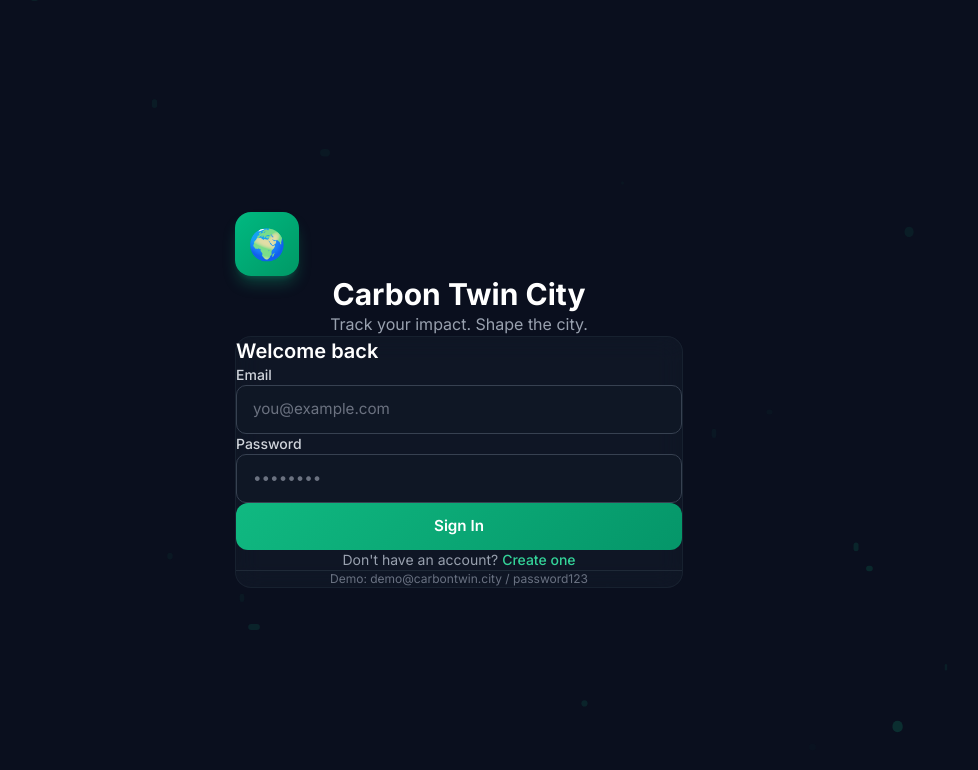
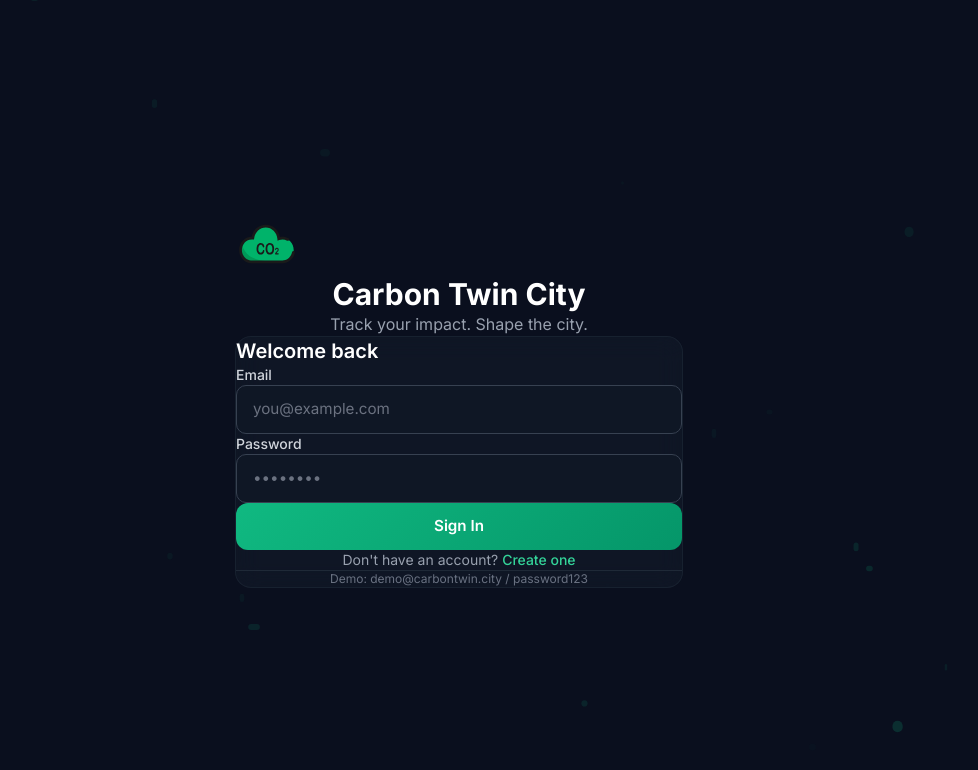
Before and after one commit to KD-2304/CarbonTwin, a React (Vite) app in the folder client/: page /login in a window 1280 px wide. Shown: the top 770 px of the page, without its empty margins (181-1159 px from the left). Built offline with nearby package versions, Linux system fonts and the light colour scheme.

Commit message:
feat: add login and landing pages with logo asset and server gitignore configuration

```diff
--- a/client/src/pages/Landing.jsx
+++ b/client/src/pages/Landing.jsx
@@ -75,9 +75,7 @@ export default function Landing() {
       <header className="border-b border-white/5 relative z-10 backdrop-blur-md bg-[#0a0f1e]/60 sticky top-0">
         <div className="max-w-7xl mx-auto px-6 h-20 flex items-center justify-between">
           <Link to="/" className="flex items-center gap-3 group">
-            <div className="w-10 h-10 rounded-xl bg-gradient-to-br from-green-500 to-cyan-500 flex items-center justify-center text-white font-bold text-lg shadow-lg shadow-green-500/20 group-hover:scale-105 transition-transform">
-              🌍
-            </div>
+            <img src="/logo.svg" alt="Carbon Twin City Logo" className="w-10 h-10 group-hover:scale-105 transition-transform" />
             <div>
               <span className="font-bold text-lg tracking-tight text-white">Carbon Twin City</span>
               <span className="block text-[10px] text-cyan-400 tracking-wider font-mono">ECO-SIMULATOR</span>
--- a/client/src/pages/Login.jsx
+++ b/client/src/pages/Login.jsx
@@ -67,14 +67,14 @@ export default function Login() {
       >
         {/* Logo */}
         <div className="text-center mb-8">
-          <motion.div
+          <motion.img
             initial={{ scale: 0.5 }}
             animate={{ scale: 1 }}
             transition={{ type: 'spring', stiffness: 200, delay: 0.2 }}
-            className="w-16 h-16 mx-auto mb-4 rounded-2xl bg-gradient-to-br from-green-500 to-emerald-600 flex items-center justify-center shadow-lg shadow-green-500/30"
-          >
-            <span className="text-3xl">🌍</span>
-          </motion.div>
+            src="/logo.svg"
+            alt="Carbon Twin City Logo"
+            className="w-16 h-16 mx-auto mb-4"
+          />
           <h1 className="text-3xl font-bold text-white mb-2">Carbon Twin City</h1>
           <p className="text-gray-400">Track your impact. Shape the city.</p>
         </div>
```
Also changed, not shown: client/public/logo.svg (added), 1 other file (tests, documents, lock files or other folders).
